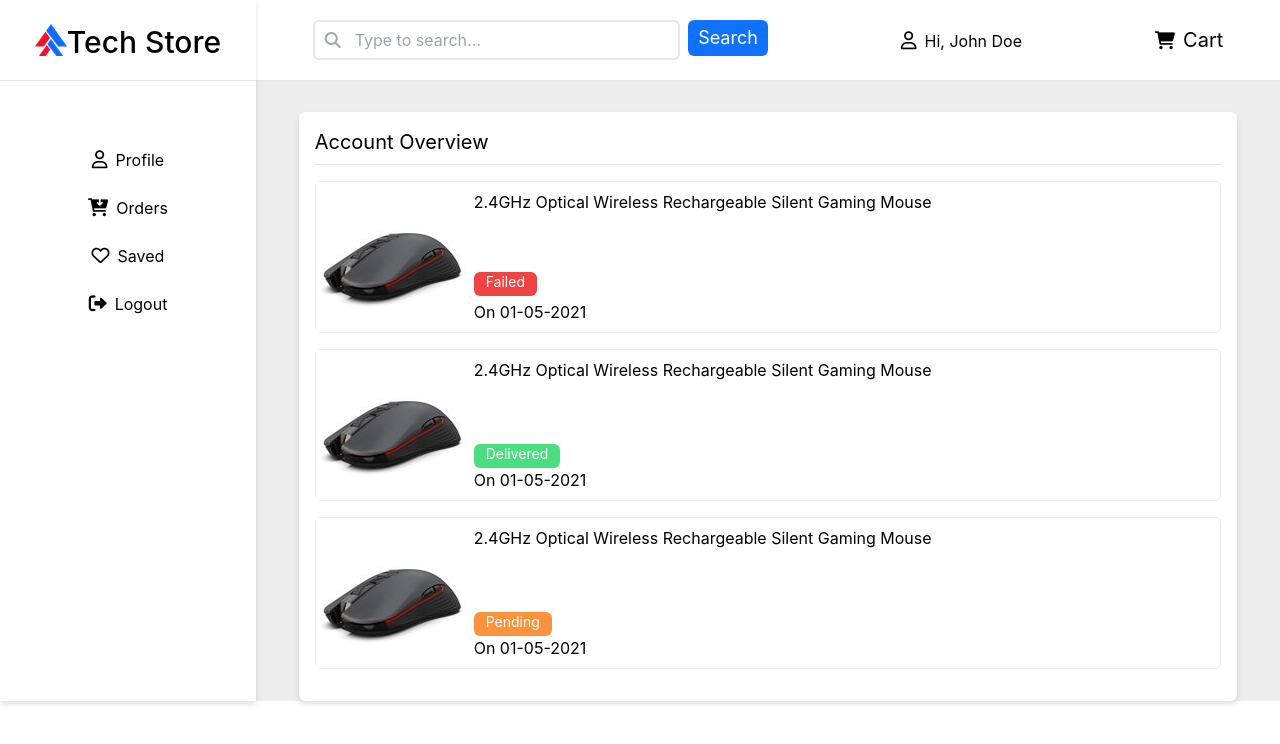
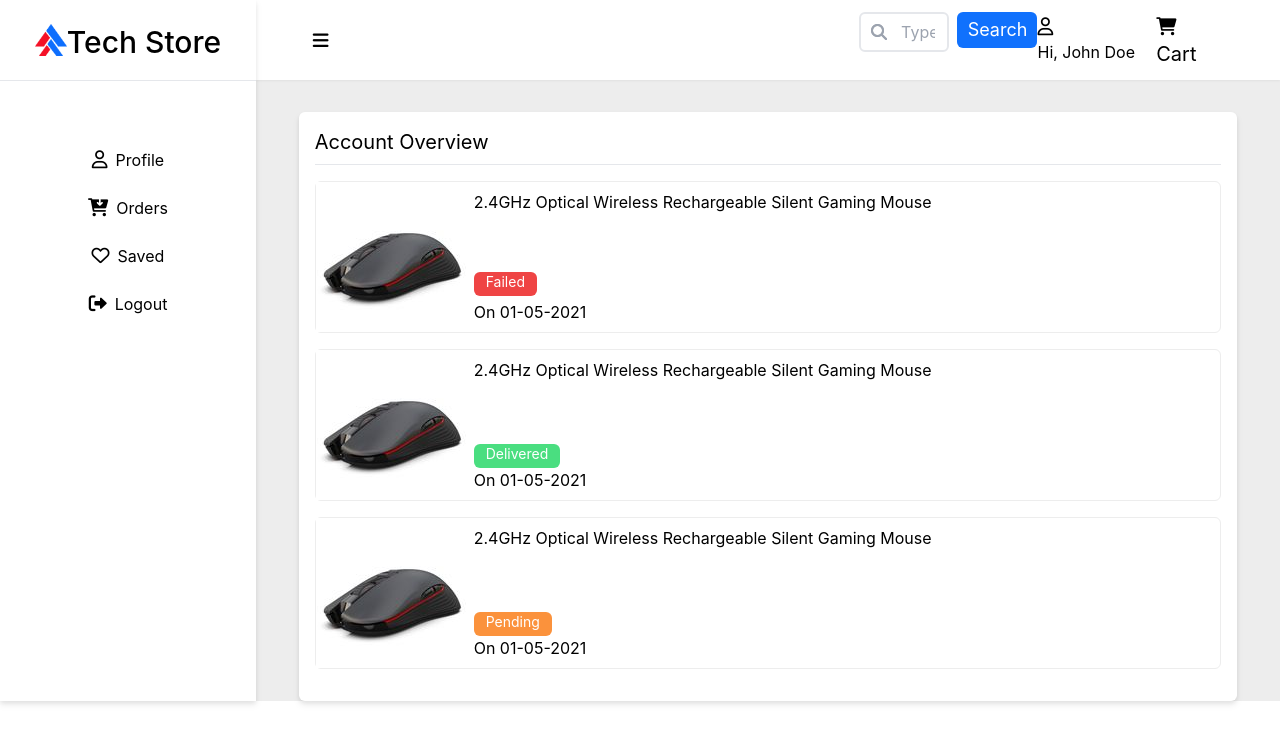
Before and after one commit to Enobaks/tech-store, a React (Create React App) app: page /user/order in a window 1280 px wide. Shown: the top 744 px of the page. Built offline with nearby package versions, Linux system fonts and the light colour scheme.

Commit message:
edited the topNavbar for User

```diff
--- a/src/components/sideNavBar/sideNavBar.js
+++ b/src/components/sideNavBar/sideNavBar.js
@@ -4,7 +4,7 @@ import logo from "../../images/ts_logo_icon.png";
 
 const sideNavBar = () => {
   return (
-    <div className="sideNavContainer w-80 bg-white z-20 drop-shadow-md flex flex-col items-center justify-between ">
+    <div className="hidden sideNavContainer w-80 bg-white z-20 drop-shadow-md lg:flex flex-col items-center justify-between ">
       <Link to="/" className="logo flex mt-6 mb-5">
         <img src={logo} alt="Logo" className="!w-8 !h-8" />
         <span className="md:block  hidden text-3xl font-medium">
--- a/src/components/userNavbar/topNavbar.js
+++ b/src/components/userNavbar/topNavbar.js
@@ -4,8 +4,16 @@ const topNavbar = () => {
   return (
     <div className="nav_container bg-white w-full h-20 drop-shadow-sm">
       <div className="nav-wrap flex flex-row justify-between items-center w-11/12 h-full p-3.5 m-auto">
-        <div className="search-wrap w-1/2 relative">
-          <form className="form-wrap flex">
+        <div className="menu-bar">
+          <i class="fa-solid fa-bars text-lg"></i>
+        </div>
+        <div className="nat flex justify-between w-9/12 md:w-2/5">
+          <div className="search-icon lg:hidden">
+            <i className="fa-solid fa-magnifying-glass"></i>
+          </div>
+          <div className="hidden lg:block search-wrap w-1/2 relative">
+            <form className=" hidden form-wrap lg:flex">
+              <i className="fa-solid fa-magnifying-glass absolute top-3 left-3 text-placeholder-txt"></i>
               <input
                 type="text"
                 className="h-8 lg:h-10 px-3 rounded-md border-2 mr-2 text-black w-11/12 pl-10 "
@@ -19,11 +27,12 @@ const topNavbar = () => {
           </div>
           <div className="profile">
             <i className="fa-regular fa-user mr-2 text-lg"></i>
-          <span>Hi, John Doe</span>
+            <span className="hidden md:inline-block">Hi, John Doe</span>
           </div>
           <div>
             <i class="fa-solid fa-cart-shopping text-lg mr-2"></i>
-          <span className="text-xl ">Cart</span>
+            <span className="text-xl hidden md:inline-block">Cart</span>
+          </div>
         </div>
       </div>
     </div>
```
Lines whose indentation alone changed are shown as unchanged.
